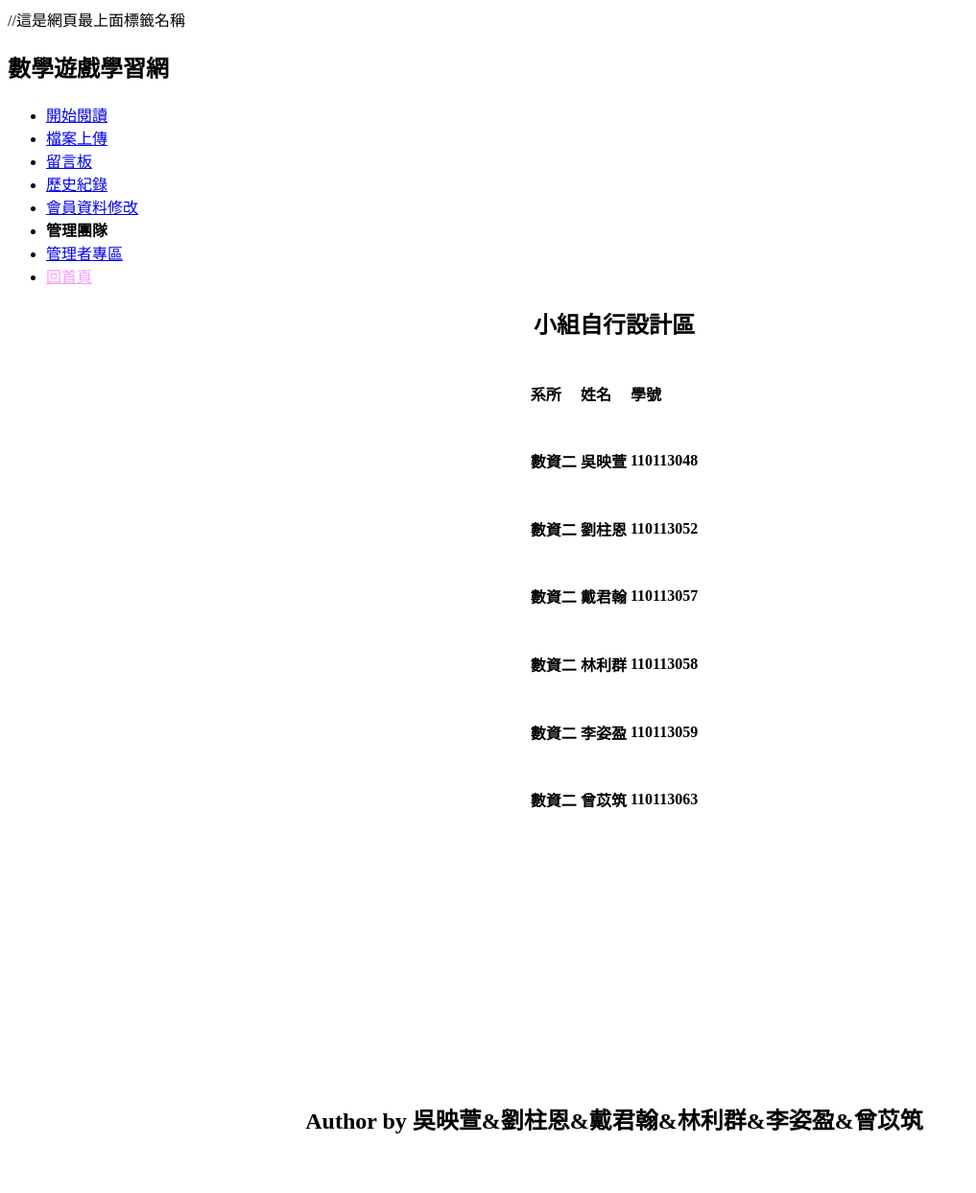
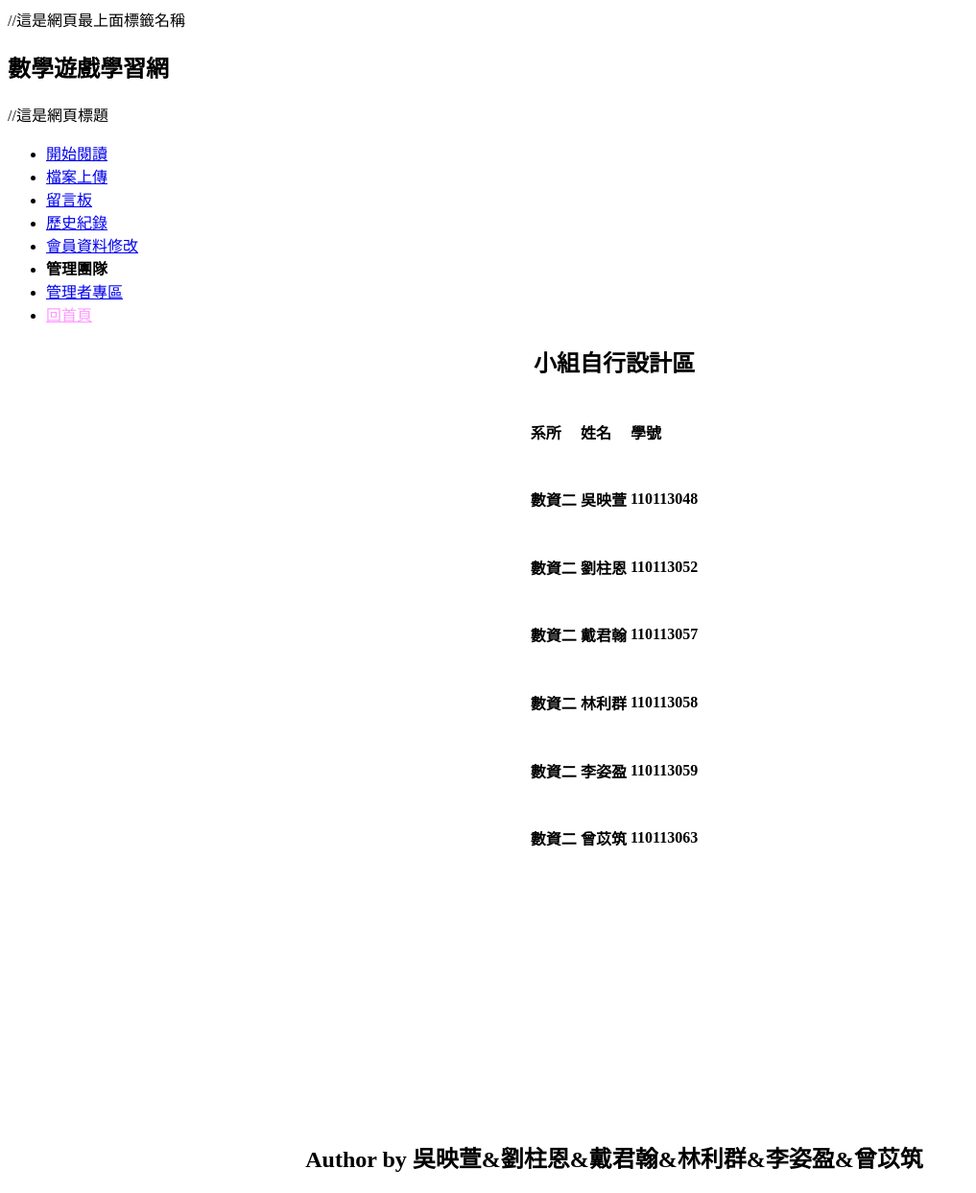
Before and after one commit to NTUEGROUP6/Group6, a PHP site: page /group.php in a window 1280 px wide. Shown: the whole page at 96% size, without its empty margins (0-1017 px from the left). Before the commit the page ends 1181 px from the top, so only its background shows below. Run offline with PHP 8.4, Linux system fonts and the light colour scheme.

Commit message:
Update group.php

```diff
--- a/group.php
+++ b/group.php
@@ -8,7 +8,7 @@
 <body>
 
 
-	<h2>數學遊戲學習網</h2>
+	<h2>數學遊戲學習網</h2>  //這是網頁標題
 
 <div id="MAIN_NAV" >
 
```
